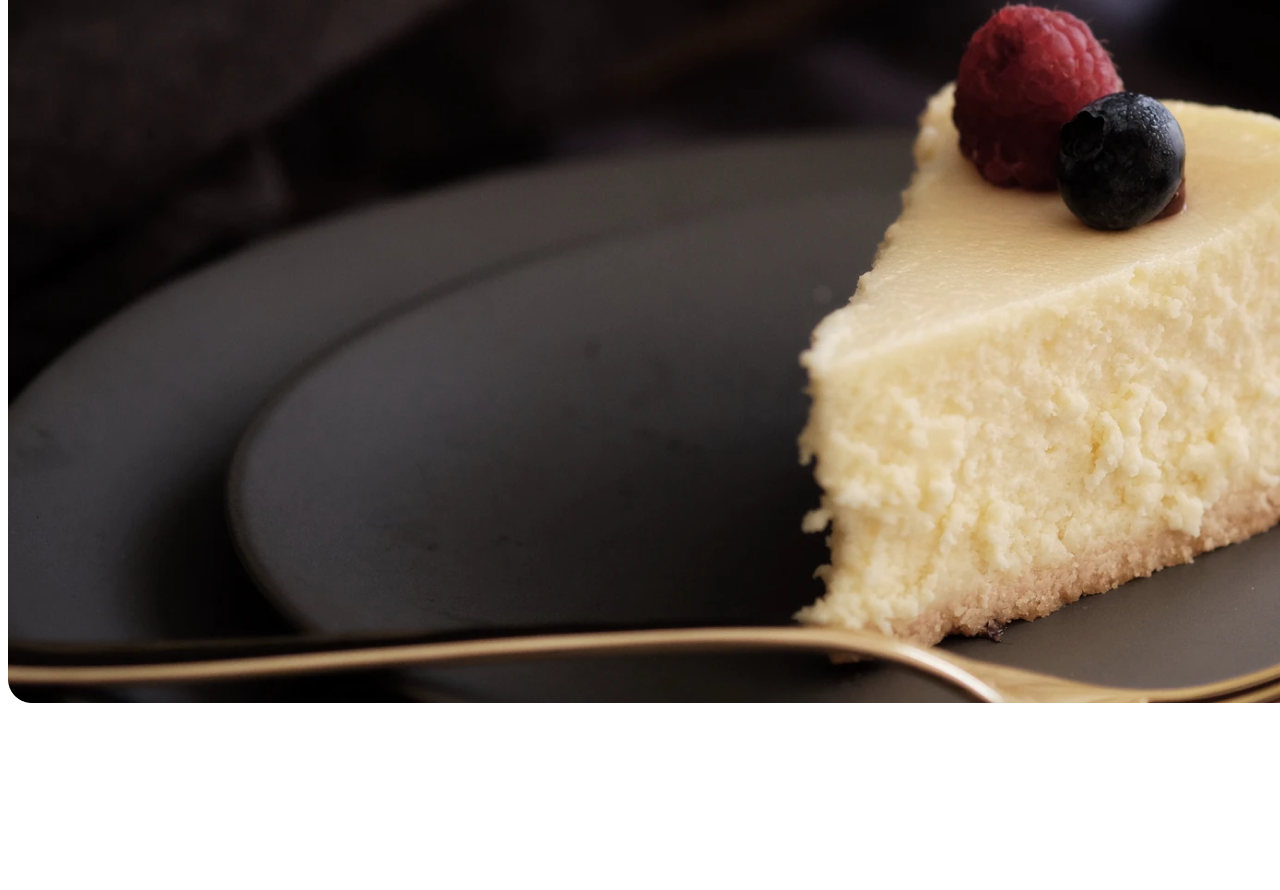
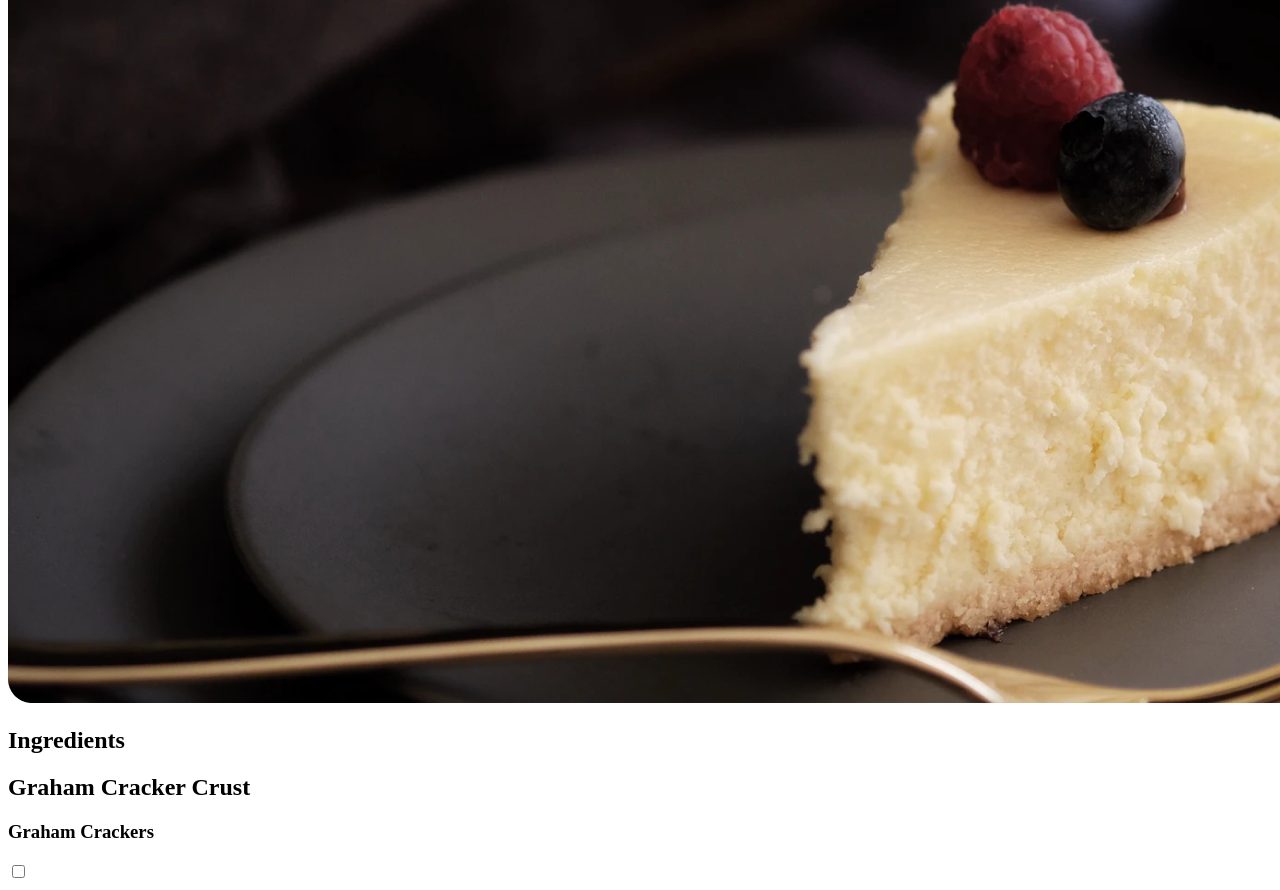
Before and after one commit to AkaraTawng/recipe-blog-challenge-dev-io, a plain HTML site: page index.html in a window 1280 px wide. Shown: the part 392-1282 px from the top of the page. Before the commit the page ends 1107 px from the top, so only its background shows below. Drawn offline with nearby package versions, Linux system fonts and the light colour scheme.

Commit message:
add main. inside main, add ingredients section

```diff
--- a/index.html
+++ b/index.html
@@ -21,5 +21,21 @@
         </header>
     </section>
 
+    <main>
+        <section id="ingredients">
+            <h1>Ingredients</h1>
+            <h2>Graham Cracker Crust</h2>
+            <article id="graham-crackers-ingredients">
+                <h1>Graham Crackers</h1>
+                <form action="">
+                    <label for="">
+                        <input type="checkbox">
+
+                    </label>
+                </form>
+            </article>
+        </section>
+    </main>
+
 </body>
 </html>
```
